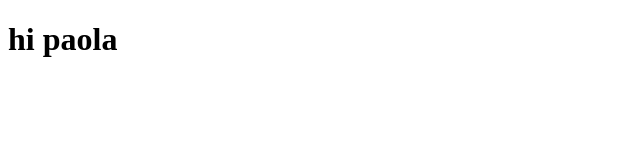
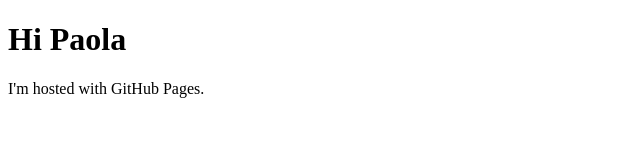
Before and after one commit to paola-palooza/paola-palooza.github.io, a plain HTML site: page index.html in a window 1280 px wide. Shown: the whole page, without its empty margins (0-640 px from the left). Drawn offline with Linux system fonts and the light colour scheme.

Commit message:
Update index.html

```diff
--- a/index.html
+++ b/index.html
@@ -1,2 +1,7 @@
 <!DOCTYPE html>
-<h1>hi paola</h1>
+<html>
+<body>
+<h1>Hi Paola</h1>
+<p>I'm hosted with GitHub Pages.</p>
+</body>
+</html>
```
